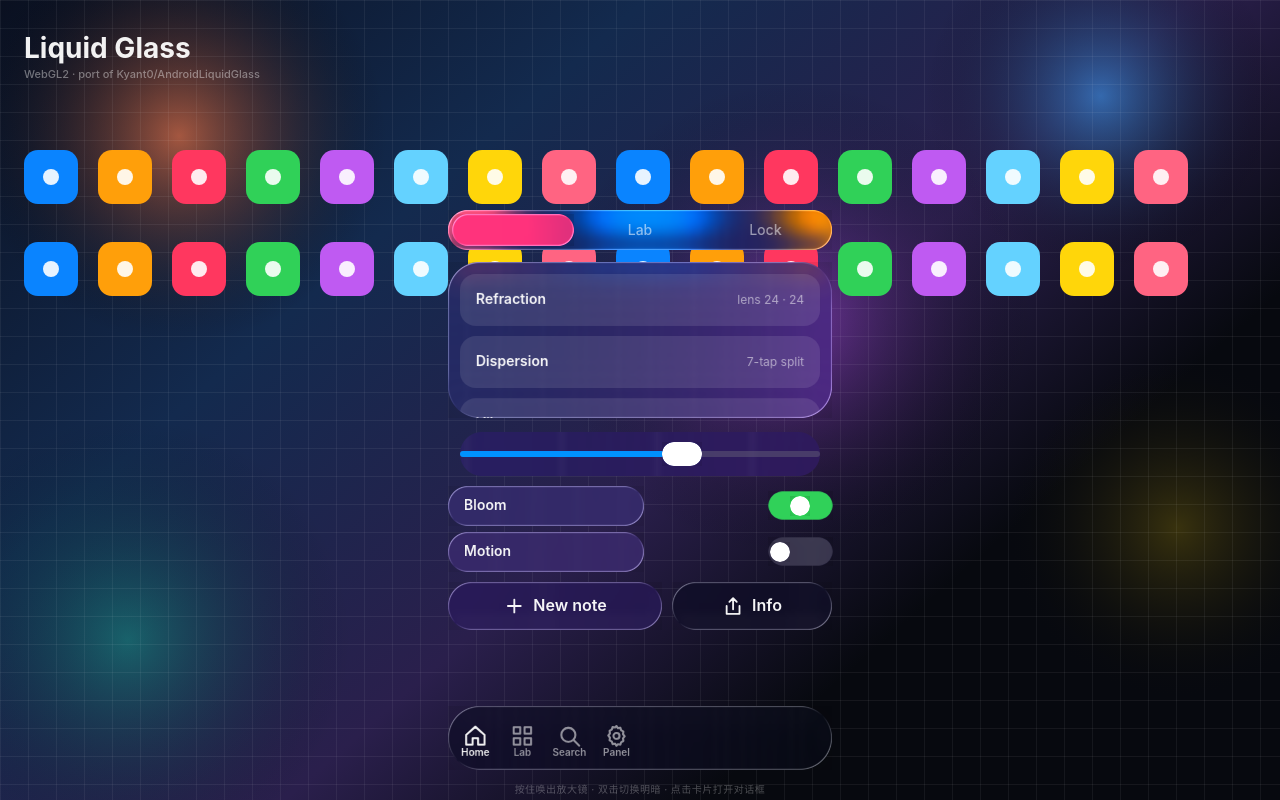
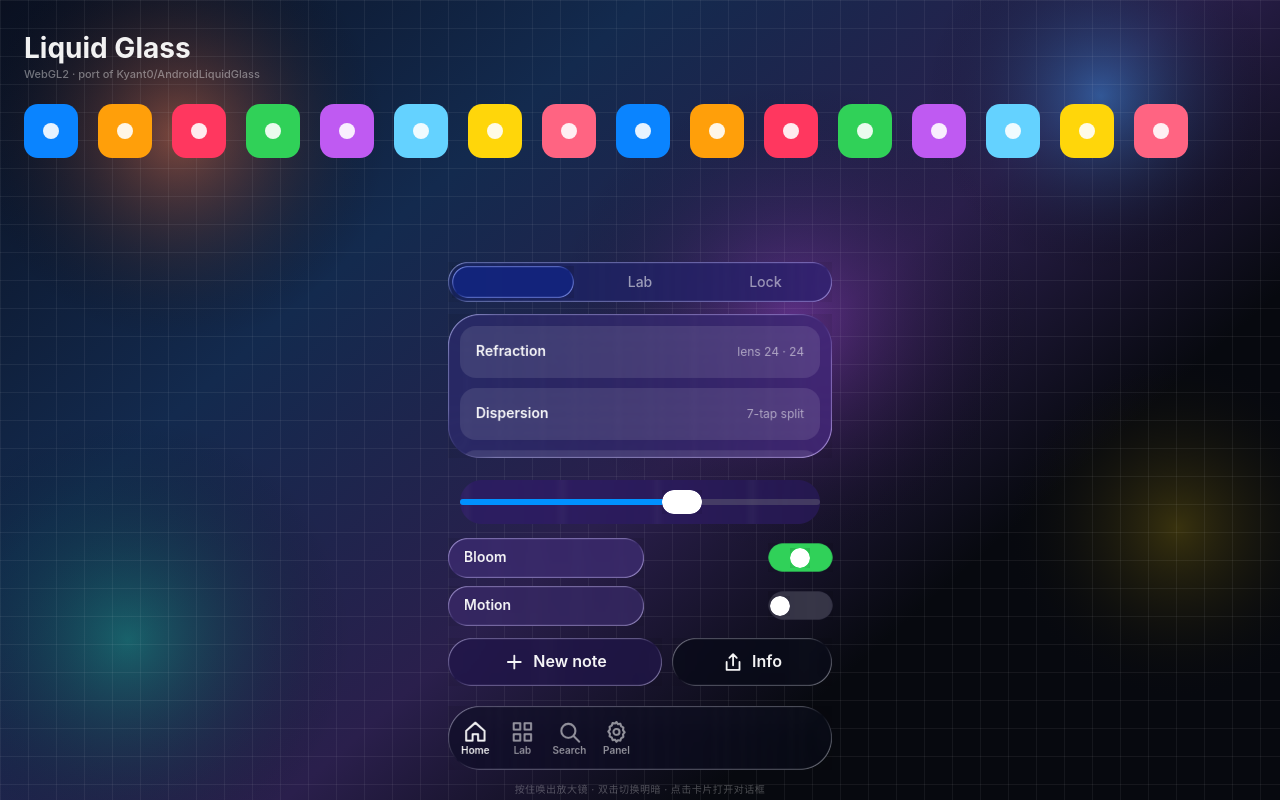
Before and after one commit to silverbullet-liang/liquid-glass-webgl, a website: page demo/index.html in a window 1280 px wide. Drawn offline with Linux system fonts and the light colour scheme.

Commit message:
v1.0.1: adaptive luminance, layout polish

```diff
--- a/demo/index.html
+++ b/demo/index.html
@@ -36,9 +36,9 @@ function wallpaper(ctx, w, h) {
   ctx.fillRect(0, 0, w, h);
 
   const blobs = [
-    [0.14, 0.17, 0.26, '#ff7a45', 0.62],
-    [0.86, 0.12, 0.22, '#3ea6ff', 0.55],
-    [0.62, 0.40, 0.30, '#c04df2', 0.45],
+    [0.14, 0.17, 0.26, '#ff7a45', 0.46],
+    [0.86, 0.12, 0.22, '#3ea6ff', 0.42],
+    [0.62, 0.40, 0.30, '#c04df2', 0.34],
     [0.10, 0.80, 0.28, '#12d6a4', 0.34],
     [0.92, 0.66, 0.22, '#ffd60a', 0.20],
   ];
@@ -63,9 +63,9 @@ function wallpaper(ctx, w, h) {
   const size = 54, gapX = 20, gapY = 38;
   const cols = Math.max(2, Math.floor((w - 48) / (size + gapX)));
   const palette = ['#0a84ff', '#ff9f0a', '#ff375f', '#30d158', '#bf5af2', '#64d2ff', '#ffd60a', '#ff6482'];
-  for (let i = 0; i < cols * 2; i++) {
+  for (let i = 0; i < cols; i++) {
     const x = 24 + (i % cols) * (size + gapX);
-    const y = 150 + Math.floor(i / cols) * (size + gapY);
+    const y = 104 + Math.floor(i / cols) * (size + gapY);
     ctx.fillStyle = palette[i % palette.length];
     ctx.beginPath();
     ctx.roundRect(x, y, size, size, 14);
@@ -105,11 +105,11 @@ function build() {
 
   // page switcher
   app.segmented({
-    x: m, y: Math.max(H * 0.235, 210), w: cw, items: LABELS, index: page,
+    x: m, y: Math.max(H * 0.295, 262), w: cw, items: LABELS, index: page,
     onChange: (i) => { if (i !== page) { page = i; build(); } },
   });
 
-  const top = Math.max(H * 0.235, 210) + 52;
+  const top = Math.max(H * 0.295, 262) + 52;
   if (page === 0) buildControls(W, H, m, cw, top);
   else if (page === 1) buildLab(W, H, m, cw, top);
   else buildLock(W, H, m, cw, top);
@@ -131,7 +131,7 @@ function build() {
 }
 
 function buildControls(W, H, m, cw, top) {
-  const listH = Math.max(132, Math.min(178, H * 0.195));
+  const listH = Math.max(122, Math.min(160, H * 0.18));
   app.scrollContainer({
     x: m, y: top, w: cw, h: listH,
     items: [
@@ -142,10 +142,10 @@ function buildControls(W, H, m, cw, top) {
       { title: 'Shadow', sub: 'gaussian SDF' },
     ],
   });
-  let y = top + listH + 14;
+  let y = top + listH + 22;
 
   app.slider({ x: m + 12, y, w: cw - 24, value: 0.62 });
-  y += 54;
+  y += 58;
 
   const row = (yy, text, selected) => {
     const lw = Math.min(196, cw * 0.56);
@@ -161,8 +161,8 @@ function buildControls(W, H, m, cw, top) {
     app.toggle({ x: m + cw - 64, y: yy + 6, selected });
   };
   row(y, 'Bloom', true);
-  row(y + 46, 'Motion', false);
-  y += 96;
+  row(y + 48, 'Motion', false);
+  y += 100;
 
   const bw = Math.min(cw * 0.56, 214);
   app.button({ x: m, y, w: bw, icon: 'plus', label: 'New note', onClick: () => app.toast({ text: 'Note created' }) });
--- a/src/core.js
+++ b/src/core.js
@@ -44,6 +44,7 @@ export class GlassNode {
 
     this.press = 0;
     this.pressX = 0;
+    this.adaptive = false;
     this.fade = null; // { start, end, mode }
     this.pressY = 0;
 
@@ -441,6 +442,7 @@ export class GlassRenderer {
     u(p, 'uDepth', node.depth ? 1 : 0);
     u(p, 'uDispersion', node.dispersion ? 1 : 0);
     u(p, 'uSaturation', 1.0);
+    u(p, 'uAdaptive', node.adaptive ? 1 : 0);
     if (node.tint) u(p, 'uTint', node.tint[0], node.tint[1], node.tint[2]);
     else u(p, 'uTint', 1, 1, 1);
     u(p, 'uTintA', node.tint ? node.tintA : 0);
--- a/src/glsl.js
+++ b/src/glsl.js
@@ -131,6 +131,7 @@ uniform float uPress;
 uniform vec2 uPressPos;
 uniform vec2 uOverlaySize;
 uniform float uSaturation;
+uniform float uAdaptive;
 uniform vec4 uFade;      // start, end, mode(0=top,1=bottom), enabled
 
 in vec2 vLocal;
@@ -189,6 +190,12 @@ void main() {
 
   // ---- surface tint ----------------------------------------------------
   rgb = mix(rgb, uTint, uTintA);
+
+  // ---- adaptive luminance (AdaptiveLuminanceGlass) ----------------------
+  if (uAdaptive > 0.5) {
+    float lum = dot(rgb, vec3(0.2126, 0.7152, 0.0722));
+    rgb = mix(rgb, vec3(smoothstep(0.30, 0.72, lum)), 0.16);
+  }
 
   // ---- inner shadow ----------------------------------------------------
   if (uInner.a > 0.001) {
--- a/src/widgets.js
+++ b/src/widgets.js
@@ -440,13 +440,13 @@ export function tabs(app, o) {
       const cx = (pillW / 2) * (i + 0.5) + 4;
       const active = Math.abs(pos.value - i) < 0.5;
       const color = active ? t.fg : t.fgDim;
-      drawIcon(ctx, tab.icon, cx, 30, iconSize, color, 1.9);
+      drawIcon(ctx, tab.icon, cx, 26, iconSize, color, 1.9);
       if (tab.label) {
         ctx.fillStyle = color;
         ctx.font = `600 10px ${FONT}`;
         ctx.textAlign = 'center';
         ctx.textBaseline = 'middle';
-        ctx.fillText(tab.label, cx, 47);
+        ctx.fillText(tab.label, cx, 45);
       }
     });
   });
```
Also changed, not shown: package.json (+17 -4 lines), README.md, dist/liquid-glass.esm.js, dist/liquid-glass.js, dist/liquid-glass.min.js.
